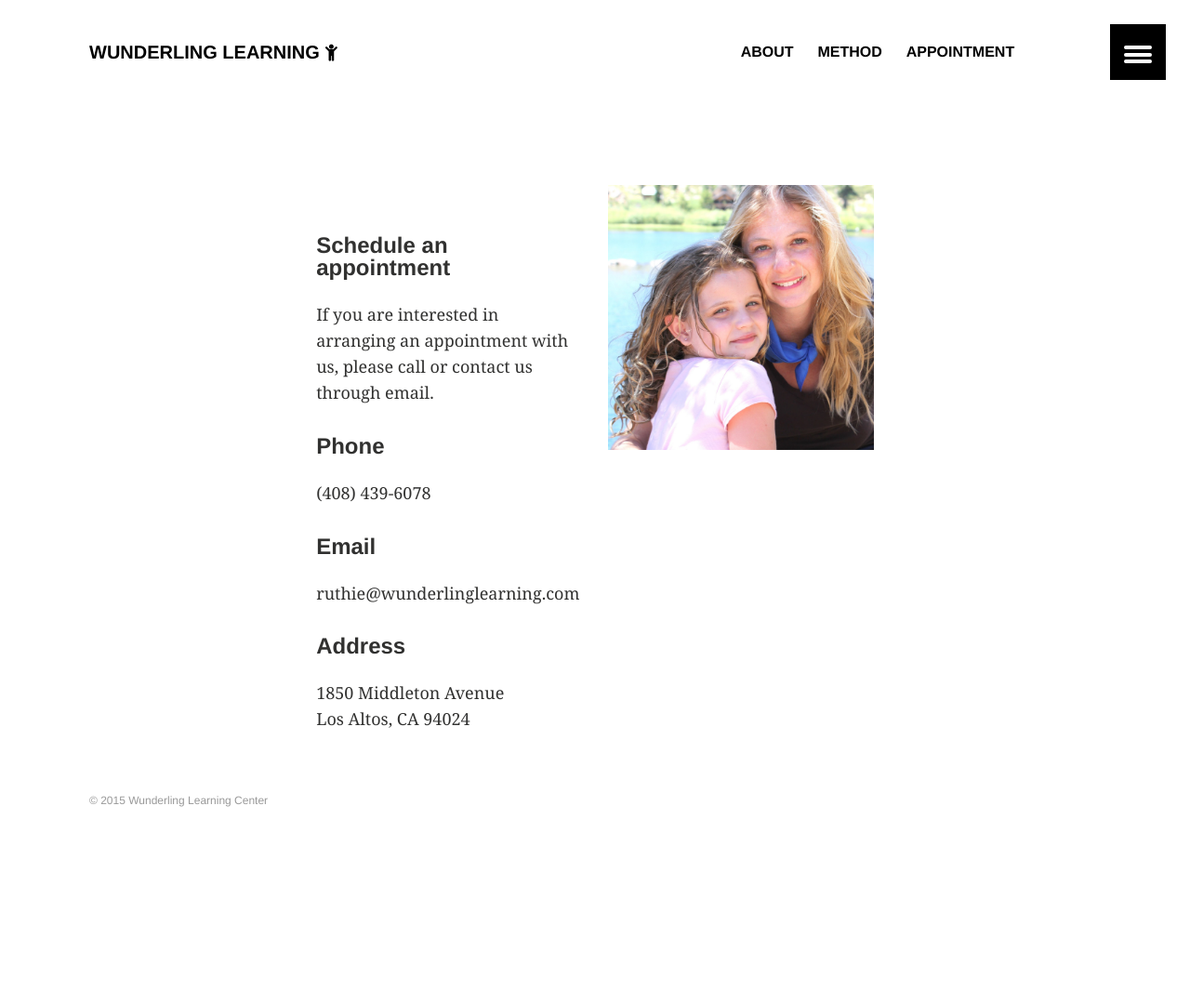
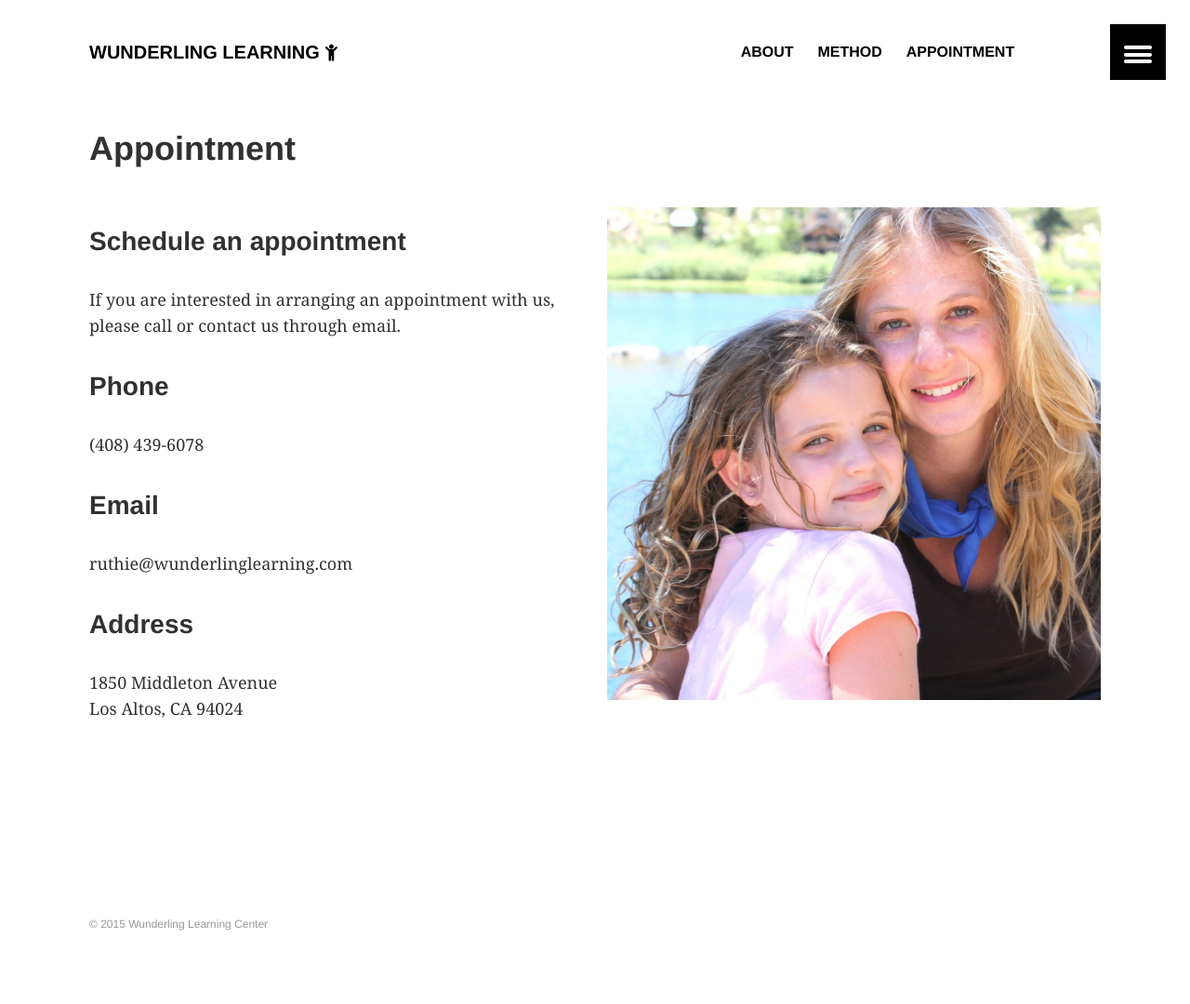
Before and after one commit to WunderlingLearning/wunderlinglearning.github.io, a Jekyll site: the page built from appointment.html, in a window 1280 px wide. Shown: the whole page at 93% size. Built offline with Jekyll 4.4.1, drawn with Linux system fonts in a browser that asks for light colours; before the commit the page ends 947 px from its top, so only the background shows below that.

Commit message:
Format About and Appointment consistently

```diff
--- a/_config.yml
+++ b/_config.yml
@@ -1,7 +1,7 @@
 # Site wide configuration
 
 title: Wunderling Learning Center
-description: Improving Lives One At A Time
+description: Improving Lives One at a Time
 logo: bio-photo.jpg # 120x120 px default image used for Twitter summary card
 teaser: # 400x250 px default teaser image used in image archive grid
 locale:
--- a/appointment.html
+++ b/appointment.html
@@ -1,30 +1,24 @@
 ---
-layout: default
+layout: home
 title: Appointment
 permalink: /appointment/
-image:
-  feature: sunset.jpg
 ---
 
 
 <div class="tiles">
 
-<div class="tile">
-  <h2 class="post-title">&nbsp;</h2>
-  <p class="post-excerpt">&nbsp;</p>
-</div><!-- /.tile -->
-
-<div class="tile">
-  <h1 class="post-title">&nbsp;</h1>
-  <p class="post-excerpt">
-  <h4>Schedule an appointment</h4>
+<div class="wide-tile">
+  <h3>Schedule an appointment</h3>
 <p>If you are interested in arranging an appointment with us, please call or contact us through email.</p>
 <!--<p>To make an appointment, please give us a call or email. We will get back to you as soon as possible! Thank you very much for your interest!</p>-->
-<h4>Phone</h4>
+
+<h3>Phone</h3>
 <p>(408) 439-6078</p>
-<h4>Email</h4>
+
+<h3>Email</h3>
 <p>ruthie@wunderlinglearning.com</p>
-  <h4>Address</h4>
+
+<h3>Address</h3>
 <p>1850 Middleton Avenue <br />
 Los Altos, CA 94024
 </p>
@@ -32,7 +26,7 @@ Los Altos, CA 94024
 
 </div><!-- /.tile -->
 
-<div class="tile">
+<div class="wide-tile">
   <h2 class="post-title"><img src="/images/ruthie.jpg"></h2>
   <p class="post-excerpt"></p>
 </div><!-- /.tile -->
```
